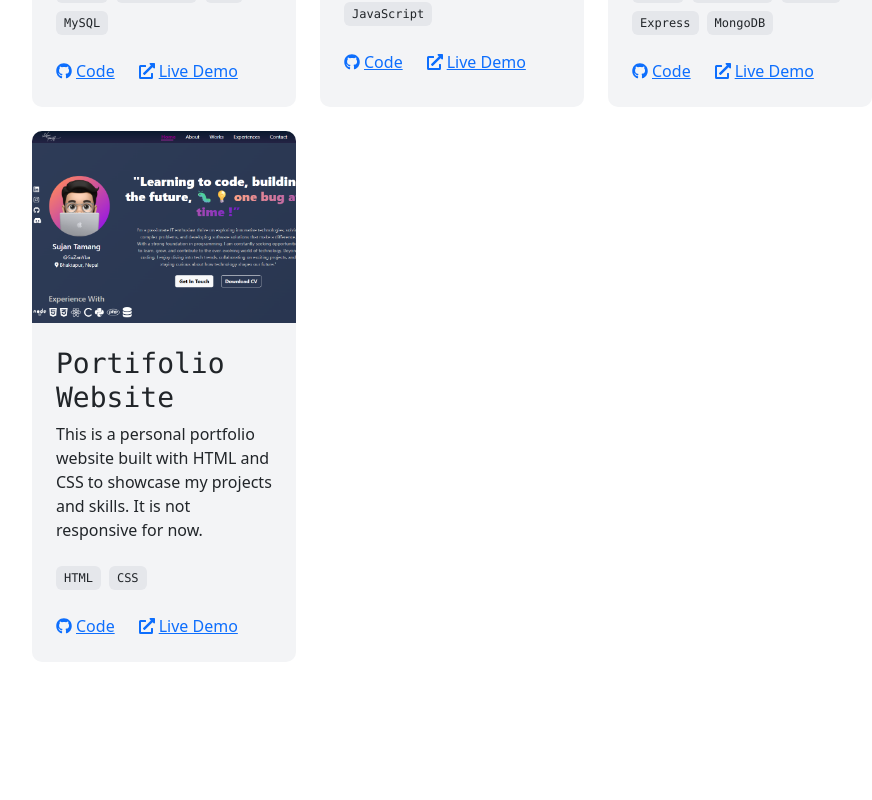
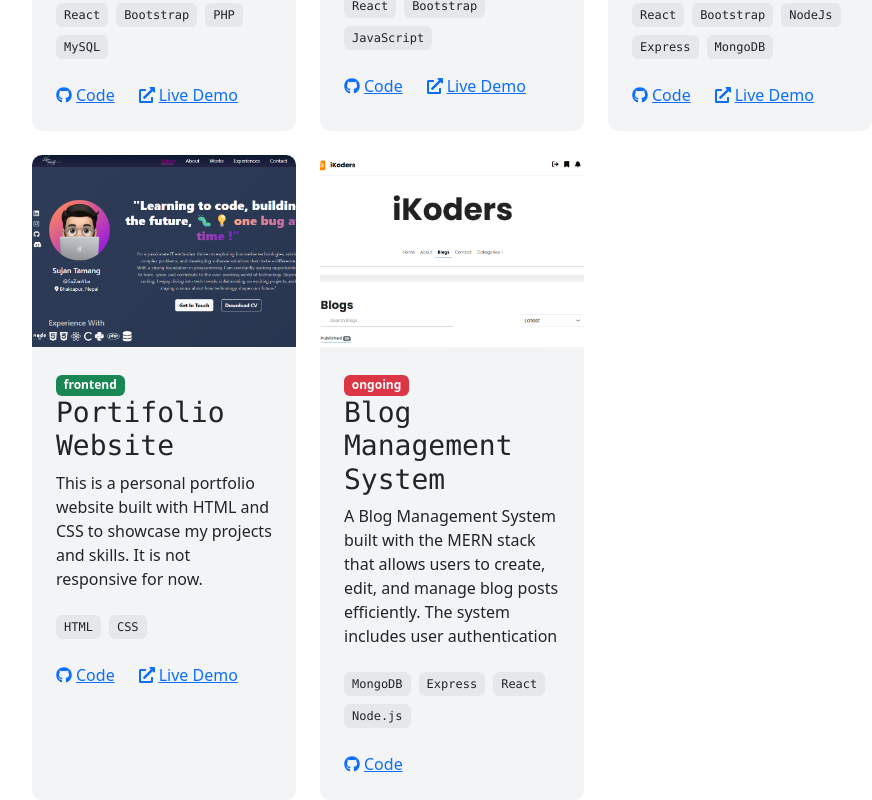
Before and after one commit to ST079/Portfolio-3.0, a React (Vite) app in the folder client/: page /projects in a window 1280 px wide. Shown: the part 634-1434 px from the top of the page, without its empty margins (384-1256 px from the left). Before the commit the page ends 1296 px from the top, so only its background shows below. Built offline with nearby package versions, Linux system fonts and the light colour scheme.

Commit message:
projects fixes

```diff
--- a/client/src/components/ProjectCard.jsx
+++ b/client/src/components/ProjectCard.jsx
@@ -24,6 +24,7 @@ const ProjectCard = ({ project, darkMode }) => {
       </div>
 
       <div className="p-4">
+        <span class={`badge ${project.category==="ongoing"? "bg-danger" : "bg-success"}`}>{project.category}</span>
         <h3 className="text-xl font-bold font-mono mb-2">{project.title}</h3>
         <p className="mb-4">{project.description}</p>
 
@@ -49,7 +50,7 @@ const ProjectCard = ({ project, darkMode }) => {
           >
             <FaGithub className="mr-1" /> Code
           </a>
-          {project.liveUrl && (
+          {project.category==="ongoing"? "":project.liveUrl && (
             <a
               href={project.liveUrl}
               target="_blank"
--- a/client/src/data/projectsData.js
+++ b/client/src/data/projectsData.js
@@ -44,4 +44,15 @@ export const projectsData = [
     category: "frontend",
     imageUrl: "/projects/portfolio.png",
   },
+  {
+    id: 4,
+    title: "Blog Management System",
+    description:
+      "A Blog Management System built with the MERN stack that allows users to create, edit, and manage blog posts efficiently. The system includes user authentication",
+    techStack: ["MongoDB", "Express", "React", "Node.js"],
+    githubUrl: "https://github.com/ST079/myBlog",
+    liveUrl: "",
+    category: "ongoing",
+    imageUrl: "/projects/BMS.png",
+  },
 ];
--- a/client/src/pages/Projects.jsx
+++ b/client/src/pages/Projects.jsx
@@ -49,7 +49,7 @@ const Projects = ({ darkMode }) => {
 
       {/* Filter buttons */}
       <div className="mb-8 flex flex-wrap gap-2">
-        {["all", "frontend", "backend", "fullstack"].map((type) => (
+        {["all", "frontend", "backend", "fullstack","ongoing"].map((type) => (
           <button
             key={type}
             onClick={() => setFilter(type)}
@@ -76,7 +76,6 @@ const Projects = ({ darkMode }) => {
             <ProjectCard
               key={project.id}
               project={project}
-              darkMode={darkMode}
             />
           ))}
         </div>
```
Also changed, not shown: client/public/projects/BMS.png (added).
